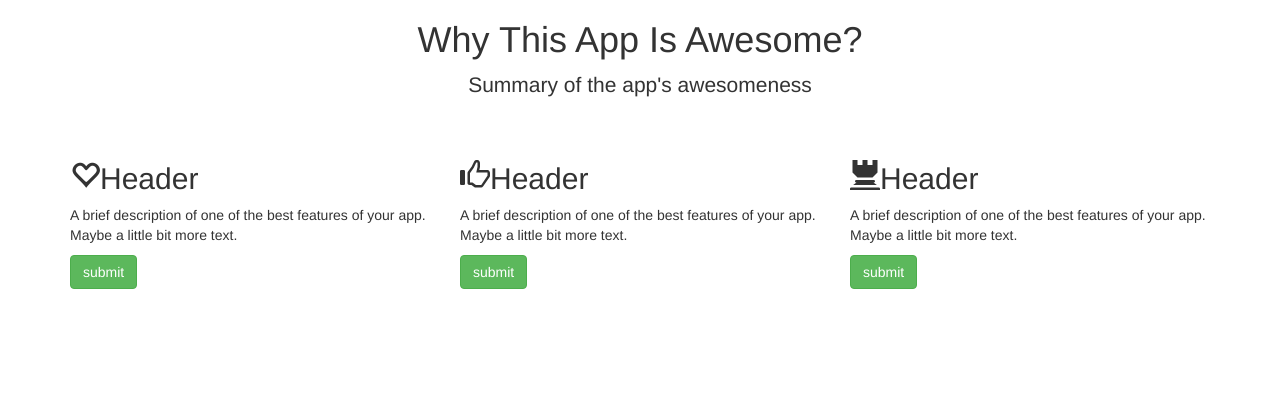
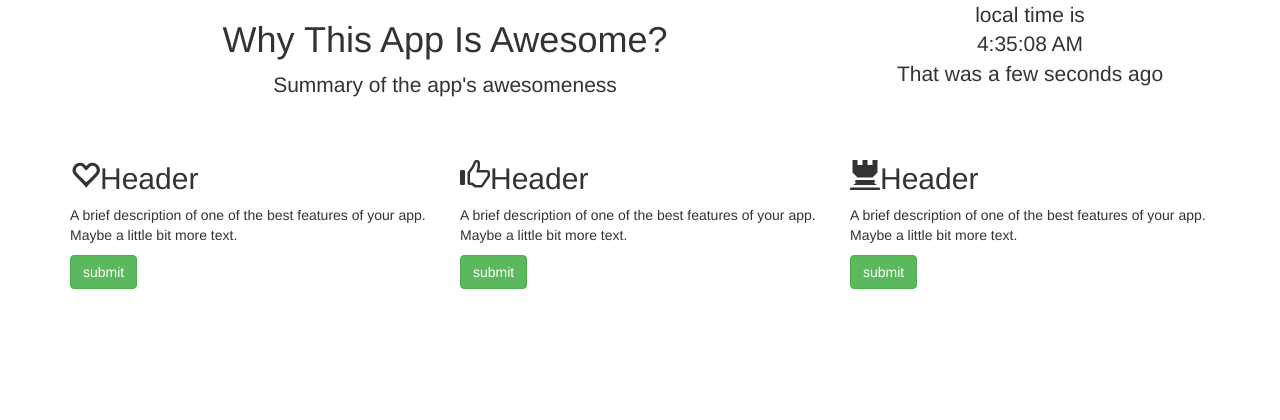
Before and after one commit to snipealone46/flaskMongoDB, a Flask app: page / in a window 1280 px wide. Shown: the part 800-1220 px from the top of the page. Run offline with Flask 2, Linux system fonts and the light colour scheme; some libraries are stand-ins or nearby versions.

Commit message:
Trying out the moment js
*it is used to add or fetch a time stamp
*can be used in post or comment

```diff
--- a/server.py
+++ b/server.py
@@ -1,20 +1,23 @@
 from flask import Flask, render_template
 from flask.ext.bootstrap import Bootstrap
 from flask.ext.script import Manager
+from datetime import datetime
+from flask.ext.moment import Moment
 
 app = Flask(__name__)
 Bootstrap(app)
 manager = Manager(app)
+moment = Moment(app)
 
 
 @app.route('/')
 def index():
-    return render_template('index.html')
+    return render_template('index.html', current_time=datetime.utcnow())
 
 
 @app.route('/user/<name>')
 def user(name):
-    return render_template('index.html', name=name)
+    return render_template('index.html', name=name, current_time=datetime.utcnow())
 
 
 if __name__ == '__main__':
--- a/templates/index.html
+++ b/templates/index.html
@@ -39,9 +39,17 @@
         </div>
     </div>
     <div class="container contentContainer">
-        <div class="row center">
-            <h1 class="center">Why This App Is Awesome?</h1>
-            <p class="lead center">Summary of the app's awesomeness</p>
+        <div class="row">
+            <div class="col-md-8">
+                <h1 class="center">Why This App Is Awesome?</h1>
+                <p class="lead center">Summary of the app's awesomeness</p>
+            </div>
+            {#momentjs can be used in comments#}
+            <div class="col-lg-4 center">
+                <p class="lead center">local time is<br>{{ moment(current_time).format('LTS') }}<br>That was {{ moment(current_time).fromNow(refresh=True) }}</p>
+                {#format(LTS) => get the time only with AM/PM#}
+                {#format(LLL) => get date and time#}
+            </div>
         </div>
         <div class="row marginTop">
             <div class="col-md-4">
@@ -64,6 +72,7 @@
 {% endblock %}
 {% block scripts %}
     {{ super() }}
+    {{ moment.include_moment() }}
     <script>
         $(".contentContainer").css("min-height", $(window).height());
     </script>
```
